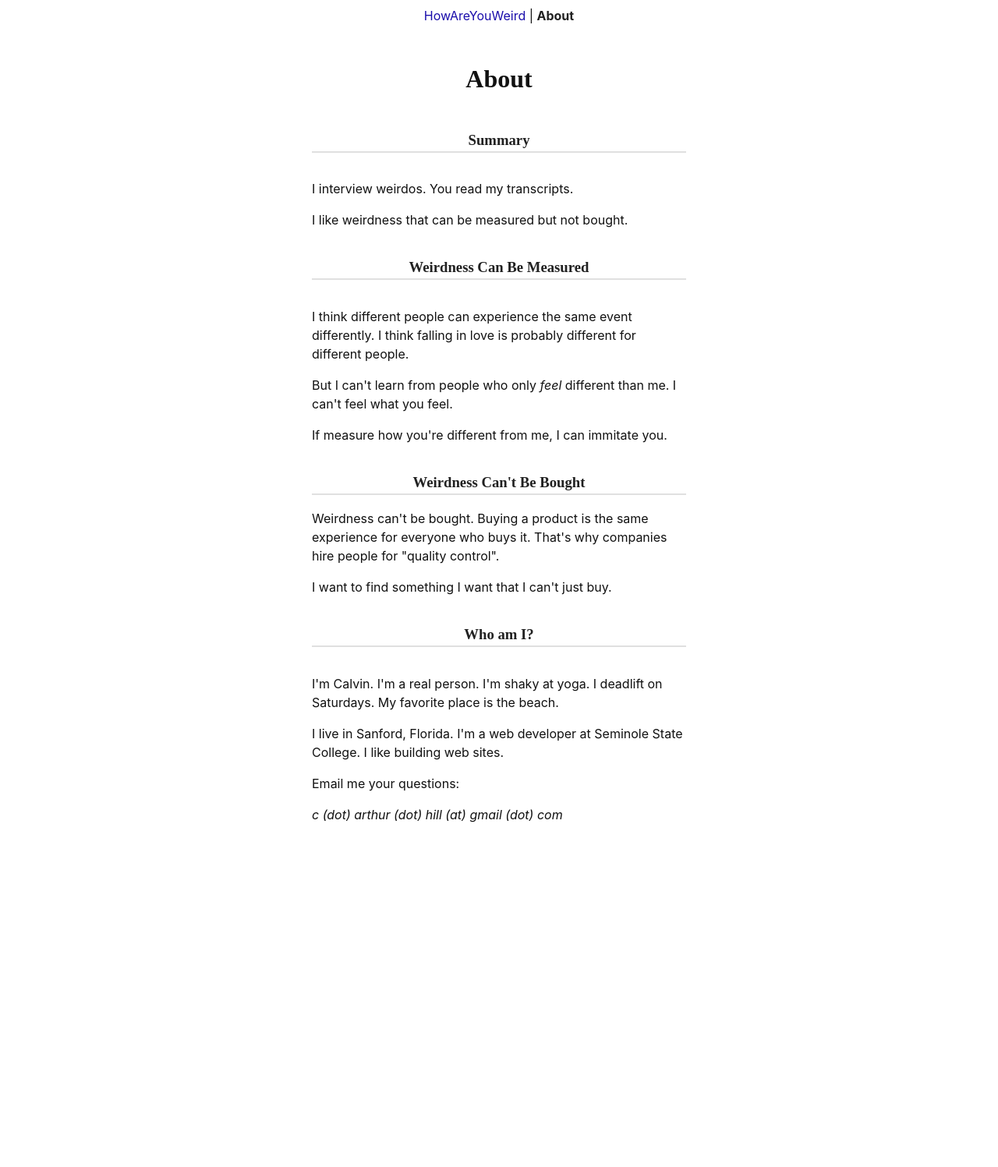
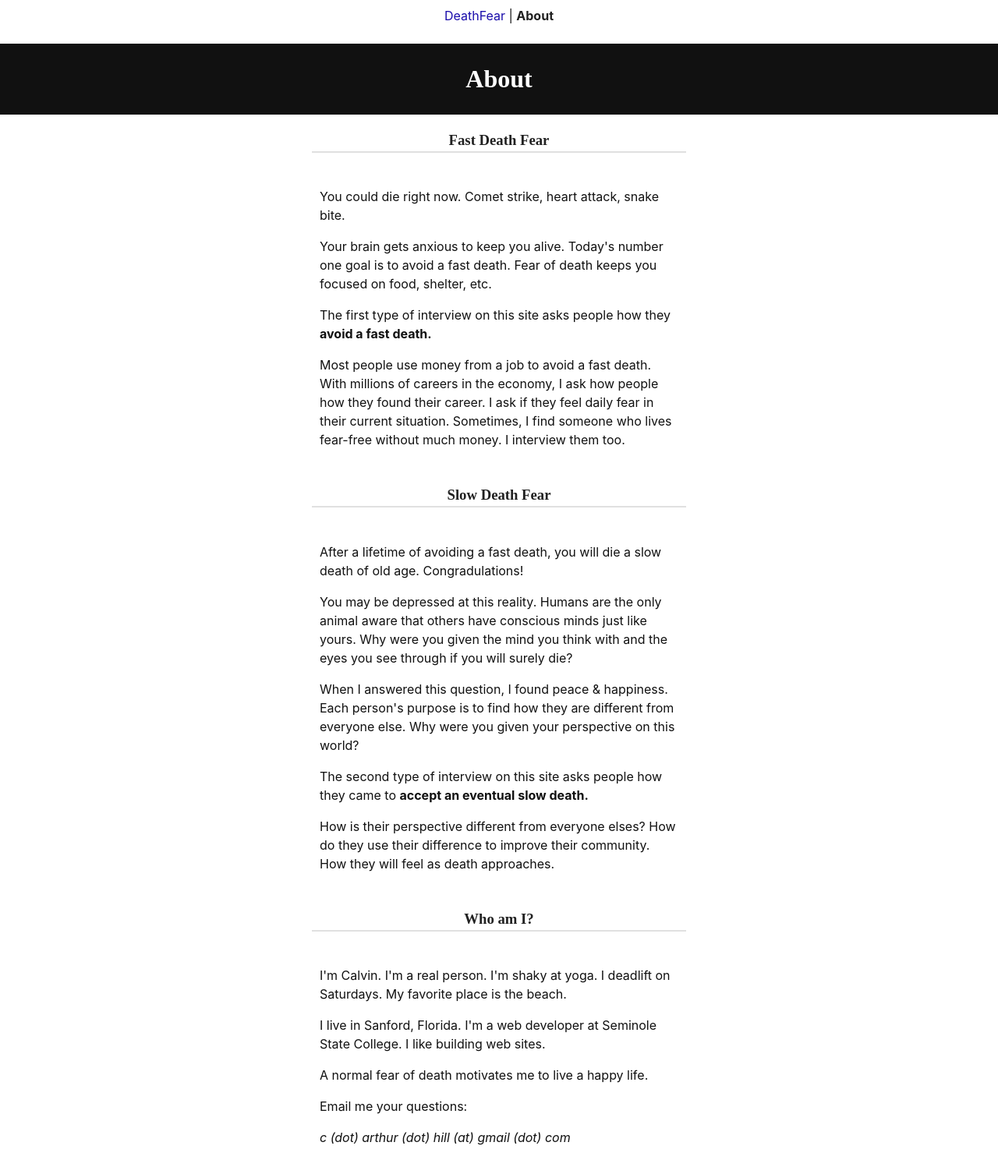
Before and after one commit to c-arthur-hill/questeng, a Django app: page /about in a window 1280 px wide. Shown: the whole page at 78% size. Before the commit the page ends 1055 px from the top, so only its background shows below. Run offline with Django 3.2, Linux system fonts and the light colour scheme.

Commit message:
Changing to deathfear.com. Re-wrote about page. Adopted goth theme

```diff
--- a/questionengine/articles/templates/about.html
+++ b/questionengine/articles/templates/about.html
@@ -6,24 +6,28 @@
 {% block content %}
 <div class="column">
     <div class="full-width overflow-hidden">
-        <h3 class="align-center light-bottom-border">Summary</h3>
+        <h3 class="align-center light-bottom-border">Fast Death Fear</h3>
     </div>
-        <p>I interview weirdos. You read my transcripts.</p>
-        <p>I like weirdness that can be measured but not bought.</p>
+    <div class="padding-10">
+        <p>You could die right now. Comet strike, heart attack, snake bite.</p>
+        <p>Your brain gets anxious to keep you alive. Today's number one goal is to avoid a fast death. Fear of death keeps you focused on food, shelter, etc.</p>
+        <p>The first type of interview on this site asks people how they <strong>avoid a fast death.</strong></p>
+        <p>Most people use money from a job to avoid a fast death. With millions of careers in the economy, I ask how people how they found their career. I ask if they feel daily fear in their current situation. Sometimes, I find someone who lives fear-free without much money. I interview them too. </p>
+    </div>
     <div class="full-width overflow-hidden">
-        <h3 class="align-center light-bottom-border">Weirdness Can Be Measured</h3>
+        <h3 class="align-center light-bottom-border">Slow Death Fear</h3>
     </div>
-    <p>I think different people can experience the same event differently. I think falling in love is probably different for different people.</p>
-    <p>But I can't learn from people who only <i>feel</i> different than me. I can't feel what you feel.</p>
-    <p>If measure how you're different from me, I can immitate you.</p>
-    <div class="full-width overflow-hidden">
-        <h3 class="align-center light-bottom-border">Weirdness Can't Be Bought</h3>
-        <p>Weirdness can't be bought. Buying a product is the same experience for everyone who buys it. That's why companies hire people for "quality control".</p>
-        <p>I want to find something I want that I can't just buy.</p>
+    <div class="padding-10">
+        <p>After a lifetime of avoiding a fast death, you will die a slow death of old age. Congradulations!</p>
+        <p>You may be depressed at this reality. Humans are the only animal aware that others have conscious minds just like yours. Why were you given the mind you think with and the eyes you see through if you will surely die?</p>
+        <p>When I answered this question, I found peace & happiness. Each person's purpose is to find how they are different from everyone else. Why were you given your perspective on this world?</p>
+        <p>The second type of interview on this site asks people how they came to <strong>accept an eventual slow death.</strong></p>
+        <p>How is their perspective different from everyone elses? How do they use their difference to improve their community. How they will feel as death approaches.</p>
     </div>
     <div class="full-width overflow-hidden">
         <h3 class="align-center light-bottom-border">Who am I?</h3>
     </div>
+    <div class="padding-10">
     <p>
     I'm Calvin. I'm a real person. I'm shaky at yoga. I deadlift on Saturdays. My favorite place is the beach.
     </p>
@@ -31,10 +35,14 @@
     I live in Sanford, Florida. I'm a web developer at Seminole State College. I like building web sites.
     </p>
     <p>
+    A normal fear of death motivates me to live a happy life.
+    </p>
+    <p>
     Email me your questions:
     </p>
     <p>
     <i>c (dot) arthur (dot) hill (at) gmail (dot) com</i>
     </p>
+    </div>
 </div>
 {%endblock %}
--- a/questionengine/articles/templates/base.html
+++ b/questionengine/articles/templates/base.html
@@ -9,7 +9,7 @@
 	<body class="">
         <div class="nav full-width align-center">
             <a class="{% block homelink %}{% endblock %}"
-               href="{% url 'home' %}">HowAreYouWeird</a>
+               href="{% url 'home' %}">DeathFear</a>
             <span> | </span>
             <a class="{% block aboutlink %}{% endblock %}"
 href="{% url 'about' %}">About</a>
@@ -19,7 +19,7 @@ href="{% url 'about' %}">About</a>
             {% endif %}
         </div>
         <br>
-        <div class="overflow-hidden align-center full-width">
+        <div class="overflow-hidden align-center full-width background-111 color-FFF">
             <h1>{% block header %}{% endblock %}</h1>
         </div>
         {% block content %}{% endblock %}
--- a/questionengine/questionengine/settings.py
+++ b/questionengine/questionengine/settings.py
@@ -22,8 +22,8 @@ BASE_DIR = os.path.dirname(os.path.dirname(os.path.abspath(__file__)))
 
 ALLOWED_HOSTS = [
     'ec2-18-236-121-185.us-west-2.compute.amazonaws.com',
-    'howareyouweird.com',
-    'www.howareyouweird.com',
+    'deathfear.com',
+    'www.deathfear.com',
 ]
 
 
--- a/questionengine/static/style.css
+++ b/questionengine/static/style.css
@@ -131,6 +131,14 @@ a.active {
     color: #616161;
 }
 
+.color-FFF {
+    color: #FFF;
+}
+
+.background-111 {
+    background: #111;
+}
+
 .background-F5F5F5 {
     background: linear-gradient(45deg, #FFFFFF, #F5F5F5);
 }
```
Also changed, not shown: questionengine/articles/static/style.css (+8 -0 lines), questionengine/articles/templates/home.html (+5 -4 lines).
